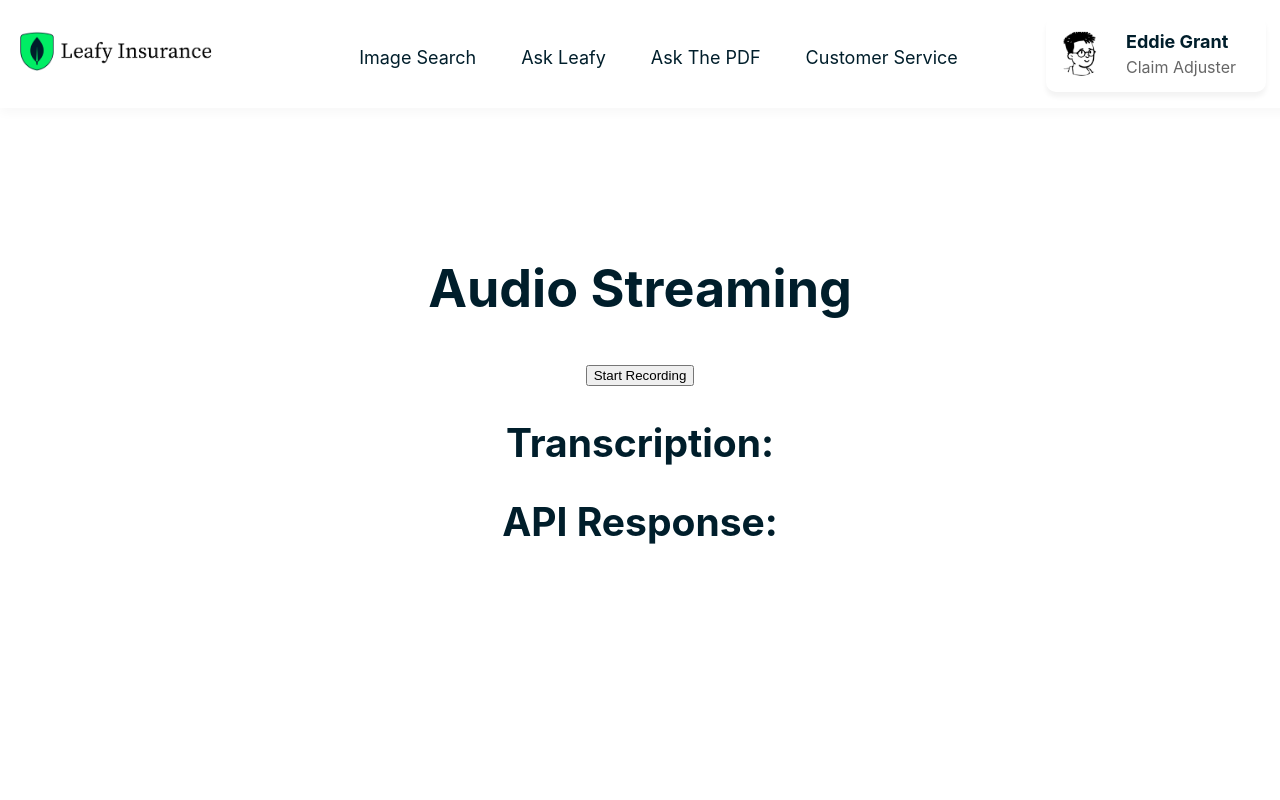
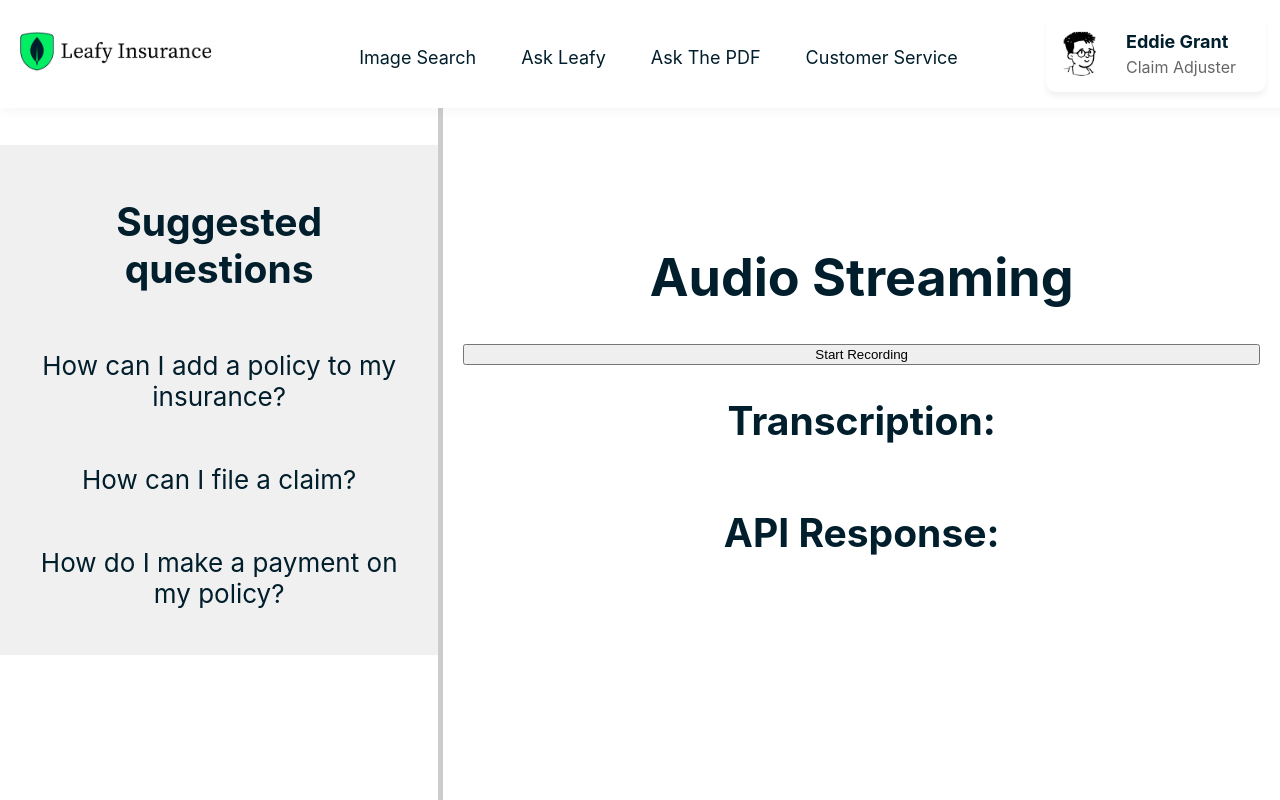
Before and after one commit to mongodb-industry-solutions/Insurance-customer-service, a React (Create React App) app in the folder frontend/: page /CustomerService in a window 1280 px wide. Built offline with nearby package versions, Linux system fonts and the light colour scheme.

Commit message:
added questions to front

```diff
--- /dev/null
+++ b/frontend/src/_pages/CustomerService/App.css
@@ -0,0 +1,43 @@
+.app-container {
+    display: flex;
+    justify-content: space-between;
+    align-items: center; /* Center content vertically */
+    height: 100vh;
+    width: 100vw; /* Ensure full viewport width */
+    box-sizing: border-box; /* Prevent content overflow due to padding or border */
+    overflow: hidden; /* Prevent clipping/overflowing of content */
+  }
+
+  .left-panel {
+    flex: 1; /* Use flexbox to allow the left panel to take 30% of the available space */
+    padding: 20px;
+    background-color: #f0f0f0;
+    text-align: center;
+    min-width: 200px; /* Minimum width to prevent collapse */
+    overflow-y: auto; /* Allows scrolling if content exceeds viewport height */
+    max-height: 100vh; /* Ensure it doesn't exceed viewport height */
+    box-sizing: border-box; /* Account for padding within the width and height */
+    display: flex;
+    flex-direction: column;
+    justify-content: center; /* Centers content vertically within the left panel */
+  }
+
+  .right-panel {
+    flex: 2; /* Let the right panel take the remaining space (roughly 70%) */
+    padding: 20px;
+    text-align: center;
+    min-width: 400px; /* Minimum width to prevent clipping */
+    max-height: 100vh; /* Ensure the panel content doesn't overflow the viewport height */
+    overflow-y: auto; /* Add vertical scroll if content exceeds viewport */
+    box-sizing: border-box; /* Prevent padding from causing overflow */
+    display: flex;
+    flex-direction: column;
+    justify-content: center; /* Centers content vertically within the right panel */
+  }
+
+  .separator {
+    width: 5px;
+    background-color: #ccc;
+    height: 100%;
+    flex-shrink: 0; /* Ensure the separator doesn't shrink */
+  }
--- a/frontend/src/_pages/CustomerService/CustomerService.js
+++ b/frontend/src/_pages/CustomerService/CustomerService.js
@@ -1,4 +1,5 @@
 import React, { useState, useEffect, useRef } from 'react';
+import './App.css'; // Importing CSS for styling
 
 const App = () => {
   const [isRecording, setIsRecording] = useState(false);
@@ -169,7 +170,17 @@ const App = () => {
   }, []);
 
   return (
-    <div className="App">
+    <div className="app-container">
+      <div className="left-panel">
+        <h2>Suggested questions</h2>
+        <p>How can I add a policy to my insurance?</p>
+        <p>How can I file a claim?</p>
+        <p>How do I make a payment on my policy?</p>
+      </div>
+
+      <div className="separator"></div> {/* Add the separator here */}
+
+      <div className="right-panel">
         <h1>Audio Streaming</h1>
         <button onClick={toggleRecording}>
           {isRecording ? 'Stop Recording' : 'Start Recording'}
@@ -183,6 +194,7 @@ const App = () => {
           <p>{apiResult}</p> {/* Display the API result */}
         </div>
       </div>
+    </div>
   );
 };
 
```
Lines whose indentation alone changed are shown as unchanged.
